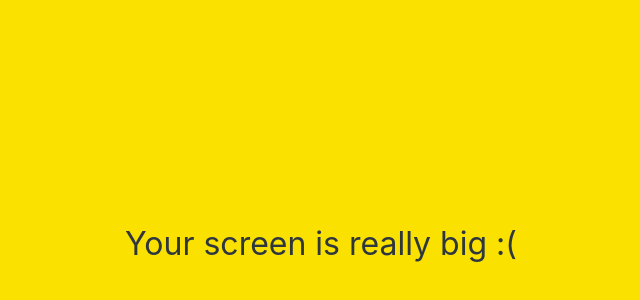
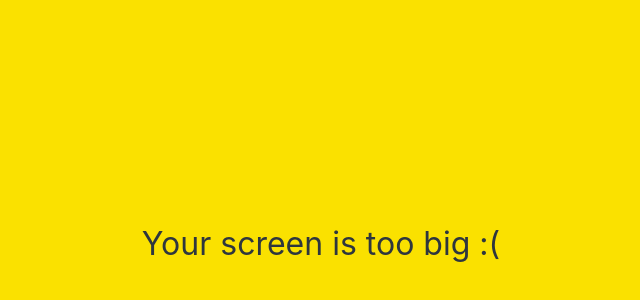
Before and after one commit to Superduper-India/kokoa-clone-2021, a plain HTML site: page friends.html in a window 1280 px wide. Shown: the part 156-456 px from the top of the page, without its empty margins (319-959 px from the left). Drawn offline with Linux system fonts and the light colour scheme.

Commit message:
really > too

```diff
--- a/friends.html
+++ b/friends.html
@@ -100,7 +100,7 @@
     </div>
 
     <div id="no-mobile">
-        <span>Your screen is really big :(</span>
+        <span>Your screen is too big :(</span>
     </div>
 
     <script src="https://kit.fontawesome.com/8755b009ca.js" crossorigin="anonymous"></script>
```
